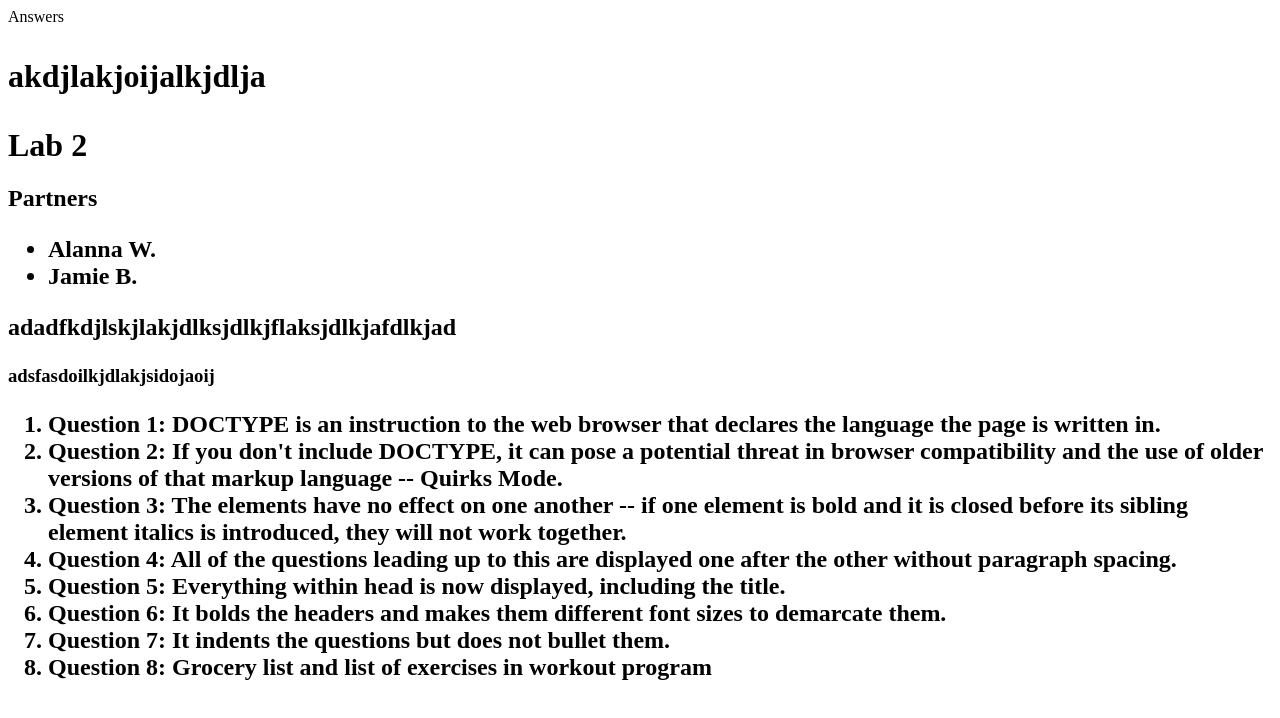
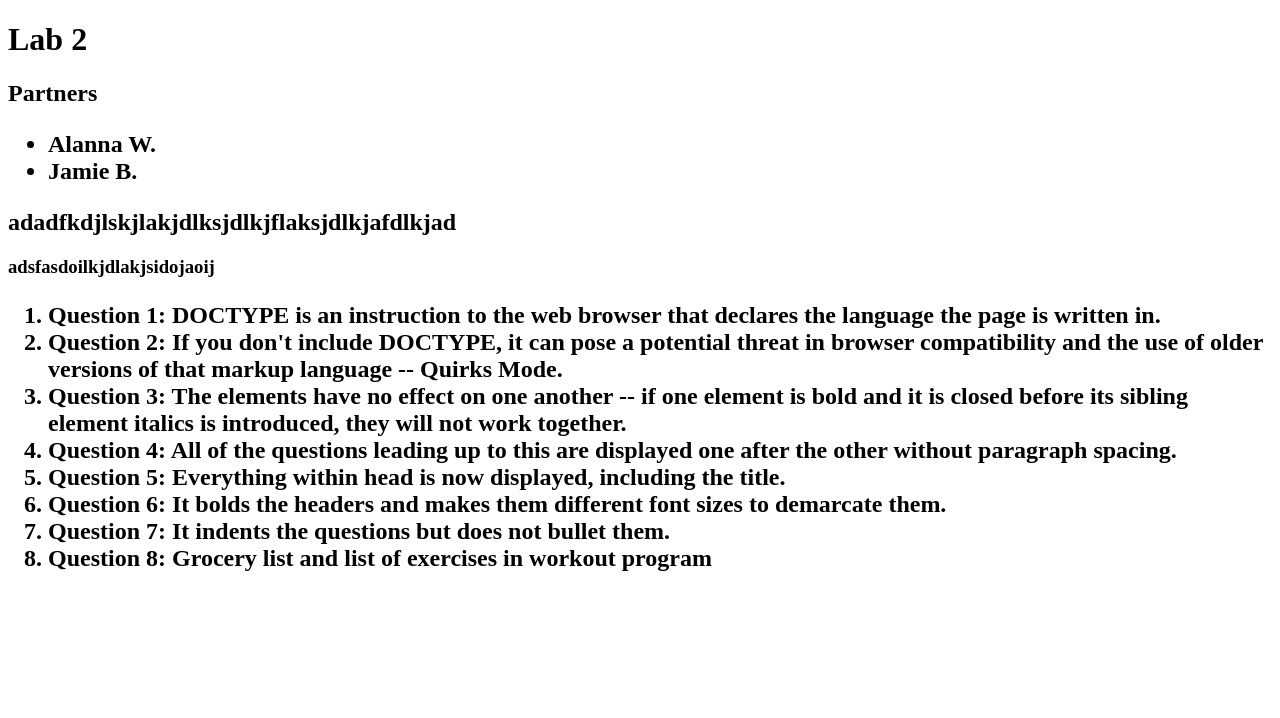
Before and after one commit to witteral/cs318, a plain HTML site: page lab02/answers.html in a window 1280 px wide. Drawn offline with Linux system fonts and the light colour scheme.

Commit message:
answers.html edited

```diff
--- a/lab02/answers.html
+++ b/lab02/answers.html
@@ -2,14 +2,12 @@
 
 <html>
     <head>
-        Answers
-
+        <title>Answers</title>
     </head>
-
     <body>
         <h1>
-            <p>akdjlakjoijalkjdlja</p>
             Lab 2
+        </h1>
         <h2>
             Partners
             <ul>
@@ -18,33 +16,22 @@
             </ul>
         </h2>
         <h2>
-                <p>adadfkdjlskjlakjdlksjdlkjflaksjdlkjafdlkjad</p>
+            adadfkdjlskjlakjdlksjdlkjflaksjdlkjafdlkjad
+        </h2>
         <h3>
-                    <p>adsfasdoilkjdlakjsidojaoij</p>
+            adsfasdoilkjdlakjsidojaoij
         </h3>
-            </h2>
-        </h1>
-
         <h2>
             <ol>
                 <li>Question 1: DOCTYPE is an instruction to the web browser that declares the language the page is written in.</li>
-
                 <li>Question 2: If you don't include DOCTYPE, it can pose a potential threat in browser compatibility and the use of older versions of that markup language -- Quirks Mode.</li>
-
                 <li>Question 3: The elements have no effect on one another -- if one element is bold and it is closed before its sibling element italics is introduced, they will not work together.</li>
-
                 <li>Question 4: All of the questions leading up to this are displayed one after the other without paragraph spacing.</li>
-
                 <li>Question 5: Everything within head is now displayed, including the title.</li>
-
                 <li>Question 6: It bolds the headers and makes them different font sizes to demarcate them.</li>
-
                 <li>Question 7: It indents the questions but does not bullet them.</li>
-
                 <li>Question 8: Grocery list and list of exercises in workout program</li>
             </ol>
-
         </h2>
     </body>
-
 </html>
```
Lines whose indentation alone changed are shown as unchanged.
